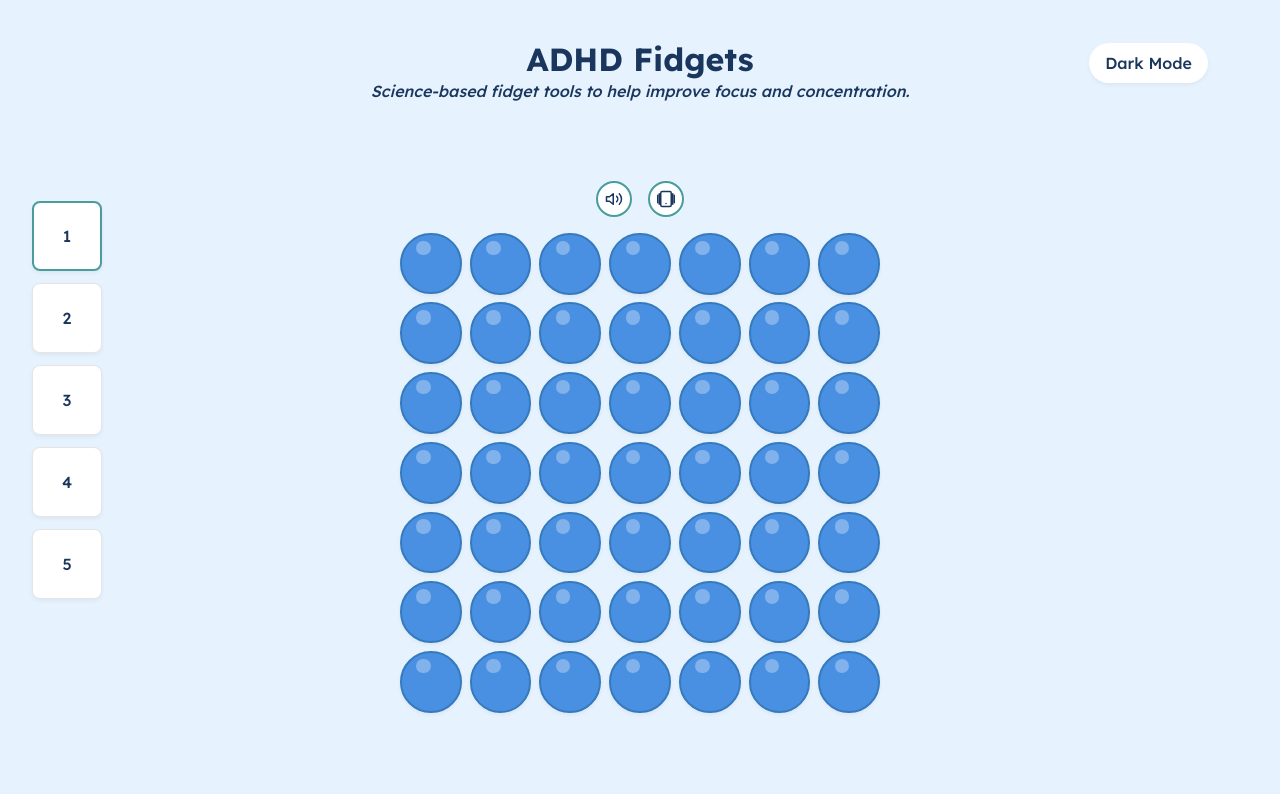
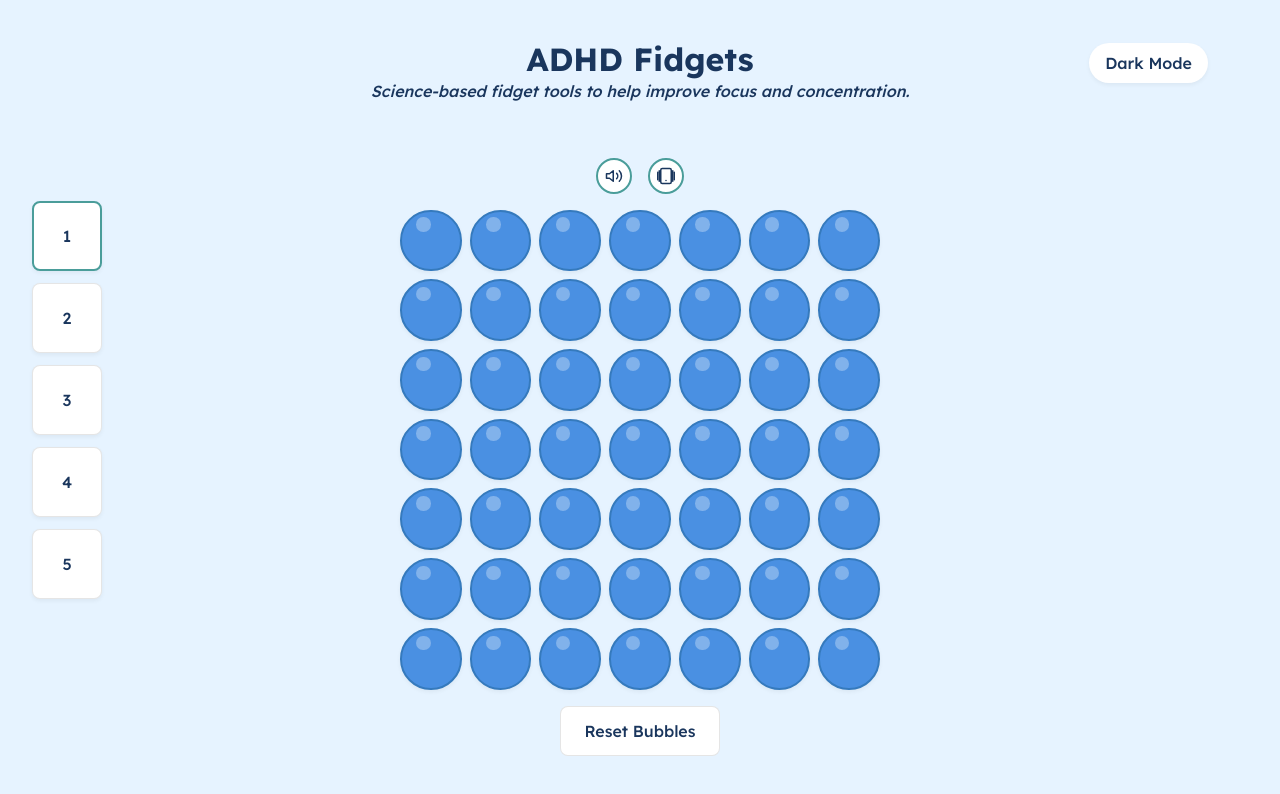
Before and after one commit to FerroDude/ADHD_Fidget_App, a React (Vite) app: page / in a window 1280 px wide. Shown: the top 794 px of the page. Built offline with nearby package versions, Linux system fonts and the light colour scheme.

Commit message:
added manual reset to bubbles. Fixed centered fidget

```diff
--- a/src/components/BubbleWrapFidget/BubbleWrapFidget.jsx
+++ b/src/components/BubbleWrapFidget/BubbleWrapFidget.jsx
@@ -37,12 +37,17 @@ const BubbleWrapFidget = () => {
   useEffect(() => {
     if (poppedBubbles.size === totalBubbles) {
       const timer = setTimeout(() => {
-        poppedBubblesRef.current = new Set(); // Reset ref too
-        setPoppedBubbles(new Set());
+        resetBubbles();
       }, 300);
       return () => clearTimeout(timer);
     }
   }, [poppedBubbles, totalBubbles]);
+
+  // Manual reset function
+  const resetBubbles = () => {
+    poppedBubblesRef.current = new Set();
+    setPoppedBubbles(new Set());
+  };
 
   const popBubble = (index) => {
     // Check if already popped using the ref
@@ -191,6 +196,15 @@ const BubbleWrapFidget = () => {
           />
         ))}
       </div>
+
+      <button
+        className="reset-button"
+        onClick={resetBubbles}
+        aria-label="Reset all bubbles"
+        type="button"
+      >
+        Reset Bubbles
+      </button>
     </div>
   );
 };
--- a/src/components/BubbleWrapFidget/bubblewrapfidget.css
+++ b/src/components/BubbleWrapFidget/bubblewrapfidget.css
@@ -85,6 +85,37 @@
   box-shadow: 0 0 0 2px var(--accent);
 }
 
+.reset-button {
+  background: var(--card-bg);
+  border: 1.5px solid var(--border);
+  border-radius: 8px;
+  padding: 0.75rem 1.5rem;
+  margin-top: 1rem;
+  font-size: 1rem;
+  font-weight: 500;
+  cursor: pointer;
+  color: var(--text);
+  transition: all 0.2s ease;
+  font-family: 'Lexend', sans-serif;
+  outline: none;
+}
+
+.reset-button:hover {
+  border-color: var(--accent);
+  background: var(--secondary-bg);
+  transform: translateY(-1px);
+  box-shadow: 0 2px 4px var(--shadow);
+}
+
+.reset-button:focus {
+  box-shadow: 0 0 0 2px var(--accent);
+}
+
+.reset-button:active {
+  transform: translateY(0);
+  box-shadow: 0 1px 2px var(--shadow);
+}
+
 @media (max-width: 768px) {
   .bubble-grid {
     gap: 12px;
@@ -94,4 +125,10 @@
   .bubble {
     min-height: 40px;
   }
+
+  .reset-button {
+    padding: 0.6rem 1.2rem;
+    font-size: 0.9rem;
+    margin-top: 0.75rem;
+  }
 }
--- a/src/index.css
+++ b/src/index.css
@@ -204,7 +204,6 @@ main {
     display: flex;
     flex-direction: column;
     align-items: center;
-    justify-content: center;
   }
 
   .fidget-selection {
@@ -224,7 +223,6 @@ main {
     max-width: 600px;
     display: flex;
     justify-content: center;
-    align-items: center;
   }
 
   .fidget-icon {
```
